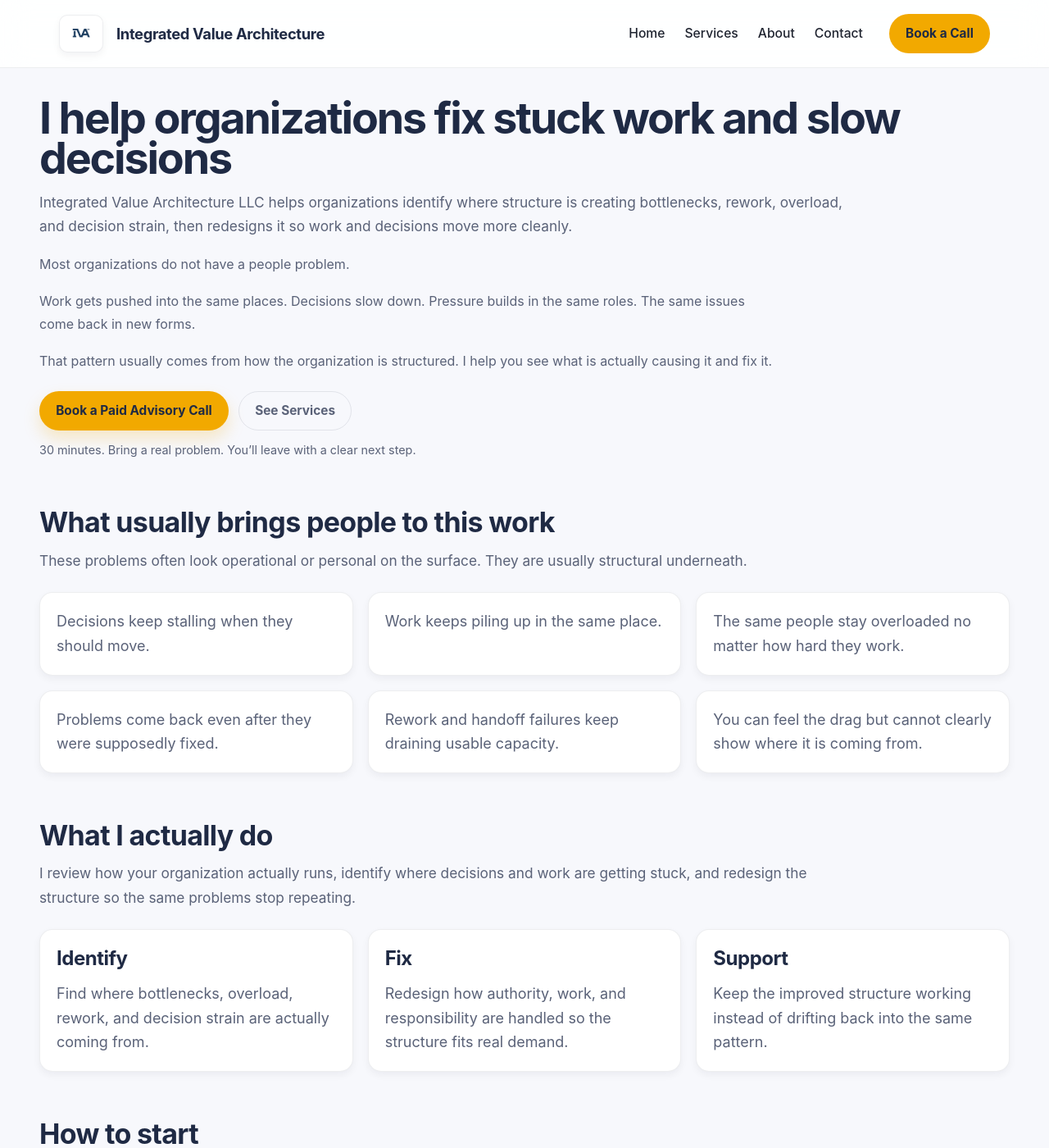
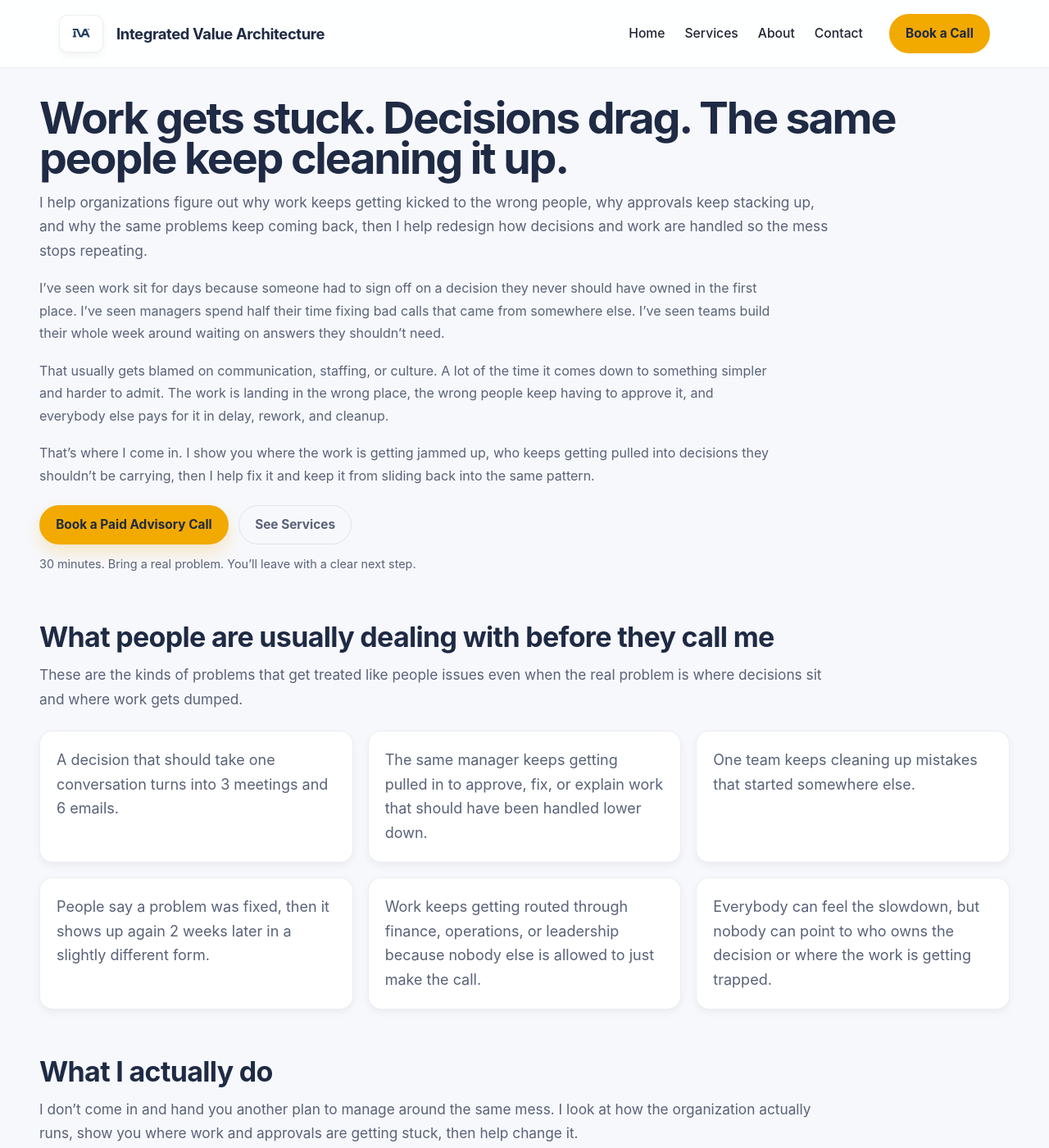
Before and after one commit to efost7873/integratedvaluearchitecture.com, a Jekyll site: the page built from index.html, in a window 1280 px wide and 1400 px high. Shown: the whole window at 82% size. Built offline with Jekyll 4.4.1, drawn with Linux system fonts in a browser that asks for light colours; some of the changed text lies outside the part shown.

Commit message:
Update index.html

```diff
--- a/index.html
+++ b/index.html
@@ -1,8 +1,8 @@
 ---
 layout: default
 title: Integrated Value Architecture
-seo_title: Integrated Value Architecture LLC | Fix Bottlenecks, Overload, and Slow Decisions
-seo_description: Integrated Value Architecture LLC helps organizations identify why work gets stuck, decisions drag, and overload keeps falling on the same people, then redesigns the structure so things work more cleanly.
+seo_title: Integrated Value Architecture LLC | Fix Stuck Work, Slow Decisions, and Overload
+seo_description: Integrated Value Architecture LLC helps organizations figure out why work keeps getting stuck, why approvals keep dragging, and why the same people stay overloaded, then redesigns how decisions and work are handled so the problem stops repeating.
 ---
 
 <div class="iva-page">
@@ -11,22 +11,22 @@ seo_description: Integrated Value Architecture LLC helps organizations identify
 
   <section id="homepage-hero">
     <div class="section-header">
-      <h1>I help organizations fix stuck work and slow decisions</h1>
+      <h1>Work gets stuck. Decisions drag. The same people keep cleaning it up.</h1>
       <p class="section-subtitle">
-        Integrated Value Architecture LLC helps organizations identify where structure is creating bottlenecks, rework, overload, and decision strain, then redesigns it so work and decisions move more cleanly.
+        I help organizations figure out why work keeps getting kicked to the wrong people, why approvals keep stacking up, and why the same problems keep coming back, then I help redesign how decisions and work are handled so the mess stops repeating.
       </p>
     </div>
 
     <p>
-      Most organizations do not have a people problem.
+      I’ve seen work sit for days because someone had to sign off on a decision they never should have owned in the first place. I’ve seen managers spend half their time fixing bad calls that came from somewhere else. I’ve seen teams build their whole week around waiting on answers they shouldn’t need.
     </p>
 
     <p>
-      Work gets pushed into the same places. Decisions slow down. Pressure builds in the same roles. The same issues come back in new forms.
+      That usually gets blamed on communication, staffing, or culture. A lot of the time it comes down to something simpler and harder to admit. The work is landing in the wrong place, the wrong people keep having to approve it, and everybody else pays for it in delay, rework, and cleanup.
     </p>
 
     <p>
-      That pattern usually comes from how the organization is structured. I help you see what is actually causing it and fix it.
+      That’s where I come in. I show you where the work is getting jammed up, who keeps getting pulled into decisions they shouldn’t be carrying, then I help fix it and keep it from sliding back into the same pattern.
     </p>
 
     <div class="iva-btn-row">
@@ -41,19 +41,19 @@ seo_description: Integrated Value Architecture LLC helps organizations identify
 
   <section id="homepage-problems">
     <div class="section-header">
-      <h2>What usually brings people to this work</h2>
+      <h2>What people are usually dealing with before they call me</h2>
       <p class="section-subtitle">
-        These problems often look operational or personal on the surface. They are usually structural underneath.
+        These are the kinds of problems that get treated like people issues even when the real problem is where decisions sit and where work gets dumped.
       </p>
     </div>
 
     <div class="grid grid-3">
-      <div class="card"><p>Decisions keep stalling when they should move.</p></div>
-      <div class="card"><p>Work keeps piling up in the same place.</p></div>
-      <div class="card"><p>The same people stay overloaded no matter how hard they work.</p></div>
-      <div class="card"><p>Problems come back even after they were supposedly fixed.</p></div>
-      <div class="card"><p>Rework and handoff failures keep draining usable capacity.</p></div>
-      <div class="card"><p>You can feel the drag but cannot clearly show where it is coming from.</p></div>
+      <div class="card"><p>A decision that should take one conversation turns into 3 meetings and 6 emails.</p></div>
+      <div class="card"><p>The same manager keeps getting pulled in to approve, fix, or explain work that should have been handled lower down.</p></div>
+      <div class="card"><p>One team keeps cleaning up mistakes that started somewhere else.</p></div>
+      <div class="card"><p>People say a problem was fixed, then it shows up again 2 weeks later in a slightly different form.</p></div>
+      <div class="card"><p>Work keeps getting routed through finance, operations, or leadership because nobody else is allowed to just make the call.</p></div>
+      <div class="card"><p>Everybody can feel the slowdown, but nobody can point to who owns the decision or where the work is getting trapped.</p></div>
     </div>
   </section>
 
@@ -61,55 +61,55 @@ seo_description: Integrated Value Architecture LLC helps organizations identify
     <div class="section-header">
       <h2>What I actually do</h2>
       <p class="section-subtitle">
-        I review how your organization actually runs, identify where decisions and work are getting stuck, and redesign the structure so the same problems stop repeating.
+        I don’t come in and hand you another plan to manage around the same mess. I look at how the organization actually runs, show you where work and approvals are getting stuck, then help change it.
       </p>
     </div>
 
     <div class="grid grid-3">
       <div class="card">
-        <h3>Identify</h3>
-        <p>Find where bottlenecks, overload, rework, and decision strain are actually coming from.</p>
+        <h3>Find the real choke points</h3>
+        <p>I review how decisions move, where work gets kicked upstairs, where people are waiting on answers they shouldn’t need, and where the same cleanup keeps landing.</p>
       </div>
 
       <div class="card">
-        <h3>Fix</h3>
-        <p>Redesign how authority, work, and responsibility are handled so the structure fits real demand.</p>
+        <h3>Redesign who owns what</h3>
+        <p>I help move decisions, responsibility, and follow-through to the right places so fewer things stall, bounce around, or come back for rework.</p>
       </div>
 
       <div class="card">
-        <h3>Support</h3>
-        <p>Keep the improved structure working instead of drifting back into the same pattern.</p>
+        <h3>Keep it working</h3>
+        <p>I stay involved long enough to make sure the new setup holds, the old habits don’t take over again, and the same pressure doesn’t just find a new place to land.</p>
       </div>
     </div>
   </section>
 
   <section id="homepage-start">
     <div class="section-header">
-      <h2>How to start</h2>
+      <h2>How people usually start</h2>
       <p class="section-subtitle">
-        Most organizations begin with a focused first step, then expand only if deeper work is needed.
+        Some people start small because they already know where the pain is. Others need a deeper look because the problem has spread across too many roles, teams, or decisions to guess at it.
       </p>
     </div>
 
     <div class="grid grid-2">
       <div class="card">
         <h3>Paid Advisory Call</h3>
-        <p>Direct guidance on a live problem.</p>
+        <p>Bring me a live problem and we’ll work through what is getting stuck, who is involved, and what your next move should be.</p>
       </div>
 
       <div class="card">
         <h3>Fixed-Fee Review</h3>
-        <p>A focused answer to a specific structural issue.</p>
+        <p>I take a focused look at one issue, one decision chain, or one repeated point of failure and give you a direct answer.</p>
       </div>
 
       <div class="card">
         <h3>Workshop or Briefing</h3>
-        <p>Shared clarity for leadership teams, executives, or boards.</p>
+        <p>I walk leadership teams, executives, or boards through what is happening, where the work is landing, and what has to change.</p>
       </div>
 
       <div class="card">
         <h3>Full Structural Work</h3>
-        <p>Diagnostic, implementation, and ongoing support for larger problems.</p>
+        <p>For bigger problems, I do the full sequence: diagnostic, implementation, and ongoing support so the fix actually sticks.</p>
       </div>
     </div>
 
@@ -121,19 +121,19 @@ seo_description: Integrated Value Architecture LLC helps organizations identify
 
   <section id="homepage-outcomes">
     <div class="section-header">
-      <h2>What changes when the structure improves</h2>
+      <h2>What changes when the setup gets fixed</h2>
       <p class="section-subtitle">
-        The goal is not a better explanation. The goal is an organization that actually runs better.
+        The goal is not better language around the problem. The goal is fewer delays, fewer handoff failures, and less time wasted cleaning up work that never should have gone sideways in the first place.
       </p>
     </div>
 
     <div class="grid grid-3">
-      <div class="card"><p>You see what is actually causing recurring problems.</p></div>
-      <div class="card"><p>Decisions stop stalling in the same places.</p></div>
-      <div class="card"><p>Work stops piling up where it never should have landed.</p></div>
-      <div class="card"><p>Rework and handoffs start getting cut out.</p></div>
-      <div class="card"><p>Pressure stops concentrating in the same people or teams.</p></div>
-      <div class="card"><p>You gain usable capacity without defaulting to more hiring.</p></div>
+      <div class="card"><p>You can finally point to where recurring problems are starting instead of arguing about symptoms.</p></div>
+      <div class="card"><p>Decisions stop sitting in the same offices waiting for approval.</p></div>
+      <div class="card"><p>Work stops climbing uphill just because nobody lower down is allowed to finish it.</p></div>
+      <div class="card"><p>Teams spend less time fixing handoff mistakes and repeated rework.</p></div>
+      <div class="card"><p>The same few people stop carrying pressure that should have been spread or reassigned earlier.</p></div>
+      <div class="card"><p>You get usable capacity back without jumping straight to hiring more people.</p></div>
     </div>
   </section>
 
@@ -141,43 +141,43 @@ seo_description: Integrated Value Architecture LLC helps organizations identify
     <div class="section-header">
       <h2>What this is not</h2>
       <p class="section-subtitle">
-        This work gets misunderstood when it is forced into the wrong category.
+        People force this into the wrong category all the time because they are used to buying tools that help them manage around the same broken setup.
       </p>
     </div>
 
     <div class="grid grid-3">
-      <div class="card"><p>Not software.</p></div>
-      <div class="card"><p>Not project management.</p></div>
-      <div class="card"><p>Not workflow automation.</p></div>
-      <div class="card"><p>Not generic consulting.</p></div>
-      <div class="card"><p>Not another strategic plan.</p></div>
-      <div class="card"><p>Not advice that leaves the same structure in place.</p></div>
+      <div class="card"><p>This is not software.</p></div>
+      <div class="card"><p>This is not project management.</p></div>
+      <div class="card"><p>This is not workflow automation.</p></div>
+      <div class="card"><p>This is not generic consulting.</p></div>
+      <div class="card"><p>This is not another strategic plan that leaves the same approval chain in place.</p></div>
+      <div class="card"><p>This is not advice that sounds good until your staff have to live under the same setup on Monday.</p></div>
     </div>
 
     <p>
-      If you’re looking for tools to manage the same structure better, this isn’t that. This changes the structure so those tools stop breaking down.
+      If you need another tool to manage the same mess better, this isn’t that. I help change where decisions sit, where work lands, and who keeps getting stuck cleaning it up.
     </p>
   </section>
 
   <section id="homepage-credibility">
     <div class="section-header">
-      <h2>Why this work is different</h2>
+      <h2>Why this work lands differently</h2>
       <p class="section-subtitle">
-        Integrated Value Architecture is built to identify structural causes, not just describe symptoms.
+        I’m not guessing from a distance. This work comes from watching how organizations bury people in avoidable work, then act like it is normal.
       </p>
     </div>
 
     <div class="grid grid-3">
-      <div class="card"><p>Focused on why problems keep repeating, not just what they look like.</p></div>
-      <div class="card"><p>Built to diagnose, fix, and support instead of stopping at analysis.</p></div>
-      <div class="card"><p>Grounded in real operational and leadership experience.</p></div>
+      <div class="card"><p>I focus on what keeps repeating, who keeps getting pulled in, and where the work keeps backing up.</p></div>
+      <div class="card"><p>I don’t stop at naming the problem. I help change the setup that keeps producing it.</p></div>
+      <div class="card"><p>This is built from real operational, leadership, public-sector, and nonprofit experience, not theory alone.</p></div>
     </div>
   </section>
 
   <section id="homepage-cta" class="iva-cta-section">
     <h2>Start with the problem you can already see</h2>
     <p>
-      If work is stuck, decisions keep dragging, or pressure keeps landing in the same place, that is enough to start.
+      If work keeps getting stuck, approvals keep dragging, or the same people keep carrying too much of the load, that is enough to start.
     </p>
 
     <div class="iva-btn-row">
```
